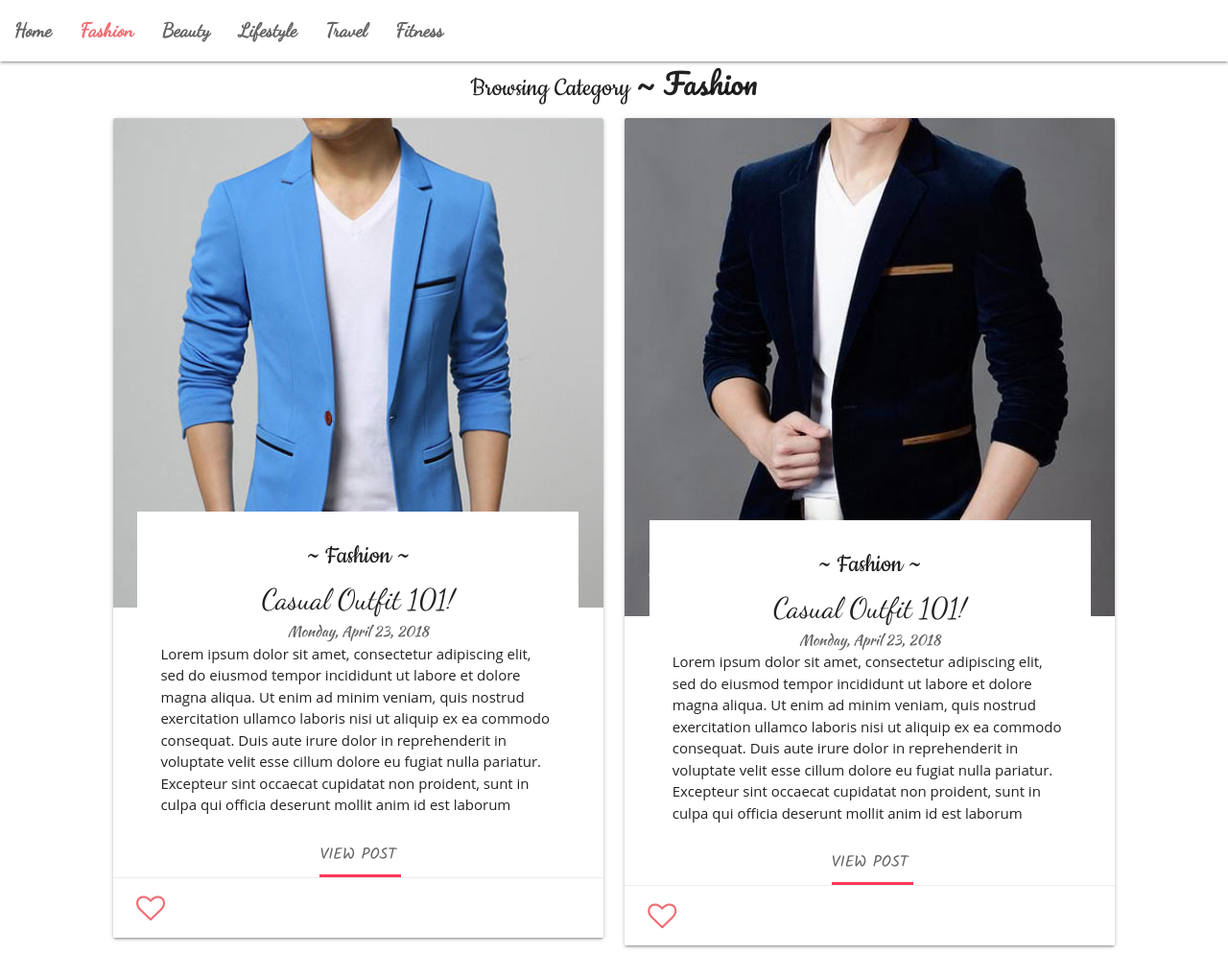
After one commit to FreeFlowOrg/fashion-blog, a Django app: page /fashion/ in a window 1280 px wide. The commit adds this page. Shown: the whole page at 96% size. Run offline with Django 3.2, Linux system fonts and the light colour scheme; some libraries are stand-ins or nearby versions.

Commit message:
Added basic template for fashion page

```diff
--- a/blog/fashion/static/css/style.css
+++ b/blog/fashion/static/css/style.css
@@ -4,8 +4,9 @@ nav {
 
 nav ul li a, .sidenav li a {
     color: #646464;
-    font-family: sans-serif;
-    font-size: 13px;
+    font-family: 'Dancing Script', cursive;
+    font-size: 20px;
+    font-weight: 600;
 }
 
 nav ul li a:hover, .sidenav li a:hover {
@@ -59,3 +66,106 @@ nav ul li a.active {
     background-color: #db4a39;
     font-size: 20px;
 }
+
+.browsing-category {
+    text-align: center;
+    font-family: 'Cookie', cursive;
+    font-size: 30px;
+}
+
+.browsing-category>span{
+    font-family: 'Pacifico', cursive;
+    font-size: 30px;
+}
+
+.card-image {
+    position: relative;
+    z-index: 0;
+}
+
+.card-content {
+    position: relative;
+    width: 90%;
+    margin-left: 5%;
+    margin-top: -100px;
+    z-index: 10;
+    background-color: #fff;
+    font-family: 'Open Sans';
+    font-weight: 400;
+    font-style: normal;
+    font-size: 15px;
+}
+
+.category {
+    text-align: center;
+    font-family: 'Cookie', cursive;
+    font-size: 30px;
+}
+
+.title {
+    text-align: center;
+    font-family: 'Dancing Script', cursive;
+    font-size: 30px;
+}
+
+.timestamp {
+    text-align: center;
+    font-family: 'Kaushan Script', cursive;
+    font-size: 15px;
+    color: #646464;
+}
+
+.fa.fa-heart-o{
+    font-size: 30px;
+    color: rgb(238, 110, 115);
+}
+
+/* Animated Button */
+.spot {
+    position: absolute;
+    width: 100%;
+    height: 100%;
+    top: 0;
+    left: 0;
+}
+
+.svg-wrapper {
+    margin-top: 0;
+    position: relative;
+    width: 150px;
+    /*make sure to use same height/width as in the html*/
+    height: 40px;
+    display: inline-block;
+    border-radius: 3px;
+    margin-left: 5px;
+    margin-right: 5px;
+}
+
+#shape {
+    stroke-width: 6px;
+    fill: transparent;
+    stroke: #fb3958;
+    stroke-dasharray: 85 400;
+    stroke-dashoffset: -220;
+    transition: 1s all ease;
+}
+
+#text {
+    margin-top: -35px;
+    text-align: center;
+}
+
+#text a {
+    font-family: 'Kalam', sans-serif;
+    color: #646464;
+    text-decoration: none;
+    font-weight: 100;
+    font-size: 1.1em;
+}
+
+.svg-wrapper:hover #shape {
+    stroke-dasharray: 50 0;
+    stroke-width: 3px;
+    stroke-dashoffset: 0;
+    stroke: #fb3958;
+}
--- /dev/null
+++ b/blog/fashion/templates/base.html
@@ -0,0 +1,76 @@
+<html>
+
+<head>
+    <title>Material Components for the web</title>
+    <meta name="viewport" content="width = device-width, initial-scale = 1">
+    <!-- Compiled and minified CSS -->
+    <link rel="stylesheet" href="../static/materialize/css/materialize.css">
+    <link href="../static/css/style.css" rel="stylesheet">
+    <link href="../static/font-awesome/css/font-awesome.min.css" rel="stylesheet">
+    <link href="https://fonts.googleapis.com/icon?family=Material+Icons" rel="stylesheet">
+    <link href="https://fonts.googleapis.com/css?family=Montserrat" rel="stylesheet">
+    <link href="https://fonts.googleapis.com/css?family=Roboto" rel="stylesheet">
+    <link href="https://fonts.googleapis.com/css?family=Cookie|Kalam|Dancing+Script|Great+Vibes|Kaushan+Script|Pacifico|Sacramento" rel="stylesheet">
+    <script type="text/javascript" src="https://code.jquery.com/jquery-2.1.1.min.js"></script>
+    <!-- Compiled and minified JavaScript -->
+    <script src="../static/materialize/js/materialize.js"></script>
+</head>
+
+<body>
+    <nav>
+        <div class="nav-wrapper">
+            <a href="#!" class="brand-logo right">Logo</a>
+            <a href="#" data-target="mobile-demo" class="sidenav-trigger">
+                <i class="material-icons">menu</i>
+            </a>
+            <ul class="left hide-on-med-and-down">
+                <li>
+                    <a href="index.html" class="active">Home</a>
+                </li>
+                <li>
+                    <a href="/fashion/">Fashion</a>
+                </li>
+                <li>
+                    <a href="beauty.html">Beauty</a>
+                </li>
+                <li>
+                    <a href="lifestyle.html">Lifestyle</a>
+                </li>
+                <li>
+                    <a href="travel.html">Travel</a>
+                </li>
+                <li>
+                    <a href="fitness.html">Fitness</a>
+                </li>
+            </ul>
+        </div>
+    </nav>
+
+    <ul class="sidenav" id="mobile-demo">
+        <li>
+            <a href="sass.html">Sass</a>
+        </li>
+        <li>
+            <a href="badges.html">Components</a>
+        </li>
+        <li>
+            <a href="collapsible.html">Javascript</a>
+        </li>
+        <li>
+            <a href="mobile.html">Mobile</a>
+        </li>
+    </ul>
+
+    {% block content %} {% endblock %}
+
+    <script>
+        $(document).ready(function () {
+            $('.sidenav').sidenav();
+        });
+        $(document).ready(function () {
+            $('.slider').slider();
+        });
+    </script>
+</body>
+
+</html>
--- /dev/null
+++ b/blog/fashion/templates/fashion.html
@@ -0,0 +1,82 @@
+{% extends 'base.html' %} {% block content %}
+<div class="browsing-category">
+    Browsing Category
+    <span>~ Fashion</span>
+</div>
+<div class="row">
+    <div class="col s12 m1"></div>
+    <div class="col s12 m5">
+        <div class="card">
+            <div class="card-image">
+                <img src="../static/images/1.jpg">
+                <span class="card-title">Card Title</span>
+            </div>
+            <div class="card-content">
+                <p class="category">~ Fashion ~</p>
+                <p class="title">Casual Outfit 101!</p>
+                <p class="timestamp">Monday, April 23, 2018</p>
+                <p>Lorem ipsum dolor sit amet, consectetur adipiscing elit, sed do eiusmod tempor incididunt ut labore et dolore
+                    magna aliqua. Ut enim ad minim veniam, quis nostrud exercitation ullamco laboris nisi ut aliquip ex ea
+                    commodo consequat. Duis aute irure dolor in reprehenderit in voluptate velit esse cillum dolore eu fugiat
+                    nulla pariatur. Excepteur sint occaecat cupidatat non proident, sunt in culpa qui officia deserunt mollit
+                    anim id est laborum</p>
+            </div>
+            <center>
+                <div class="svg-wrapper">
+                    <svg height="40" width="150" xmlns="http://www.w3.org/2000/svg">
+                        <rect id="shape" height="40" width="150" />
+                        <div id="text">
+                            <a href="">
+                                <span class="spot"></span>VIEW POST</a>
+                        </div>
+                    </svg>
+                </div>
+            </center>
+            <div class="card-action">
+                <a href="#">
+                    <i class="fa fa-heart-o" aria-hidden="true"></i>
+                </a>
+            </div>
+        </div>
+    </div>
+    <div class="col s12 m5">
+        <div class="card">
+            <div class="card-image">
+                <img src="../static/images/2.jpg">
+                <span class="card-title">Card Title</span>
+            </div>
+            <div class="card-content">
+                <p class="category">~ Fashion ~</p>
+                <p class="title">Casual Outfit 101!</p>
+                <p class="timestamp">Monday, April 23, 2018</p>
+                <p>Lorem ipsum dolor sit amet, consectetur adipiscing elit, sed do eiusmod tempor incididunt ut labore et dolore
+                    magna aliqua. Ut enim ad minim veniam, quis nostrud exercitation ullamco laboris nisi ut aliquip ex ea
+                    commodo consequat. Duis aute irure dolor in reprehenderit in voluptate velit esse cillum dolore eu fugiat
+                    nulla pariatur. Excepteur sint occaecat cupidatat non proident, sunt in culpa qui officia deserunt mollit
+                    anim id est laborum</p>
+            </div>
+            <center>
+                <div class="svg-wrapper">
+                    <svg height="40" width="150" xmlns="http://www.w3.org/2000/svg">
+                        <rect id="shape" height="40" width="150" />
+                        <div id="text">
+                            <a href="">
+                                <span class="spot"></span>VIEW POST</a>
+                        </div>
+                    </svg>
+                </div>
+            </center>
+            <div class="card-action">
+                <a href="#">
+                    <i class="fa fa-heart-o" aria-hidden="true"></i>
+                </a>
+            </div>
+        </div>
+    </div>
+    <div class="col s12 m1"></div>
+</div>
+
+<script>
+    $(".active").removeClass('active');
+    $("a[href='/fashion/']").addClass('active');
+</script> {% endblock %}
--- a/blog/fashion/urls.py
+++ b/blog/fashion/urls.py
@@ -3,4 +3,5 @@ from . import views
 
 urlpatterns = [
     url(r'^$', views.index, name='index'),
+    url(r'^fashion/$', views.fashion, name='fashion'),
 ]
--- a/blog/fashion/views.py
+++ b/blog/fashion/views.py
@@ -4,3 +4,6 @@ from django.shortcuts import render
 
 def index(request):
     return render(request, 'index.html', {})
+
+def fashion(request):
+    return render(request, 'fashion.html', {})
```
Also changed, not shown: other parts of blog/fashion/static/css/style.css (+16 -10 lines), blog/fashion/templates/index.html (+29 -77 lines).
